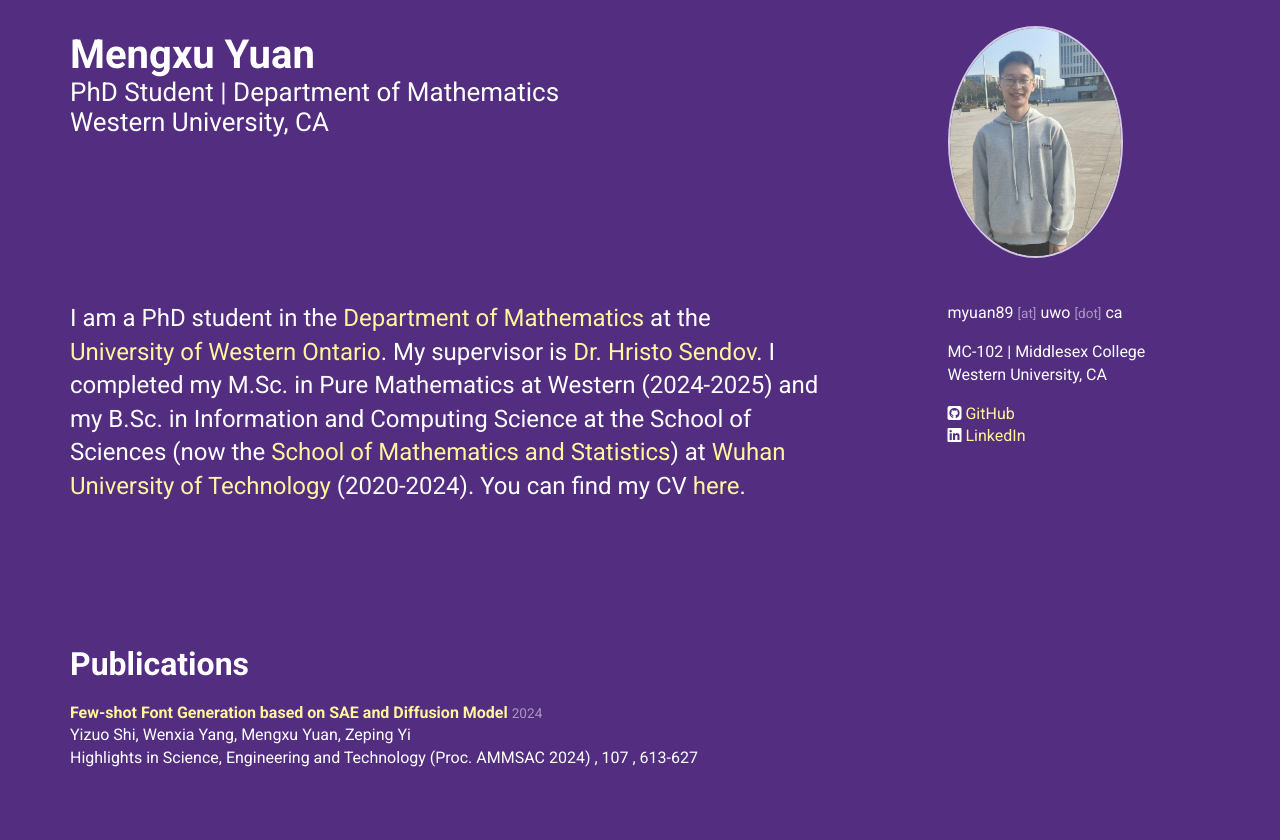
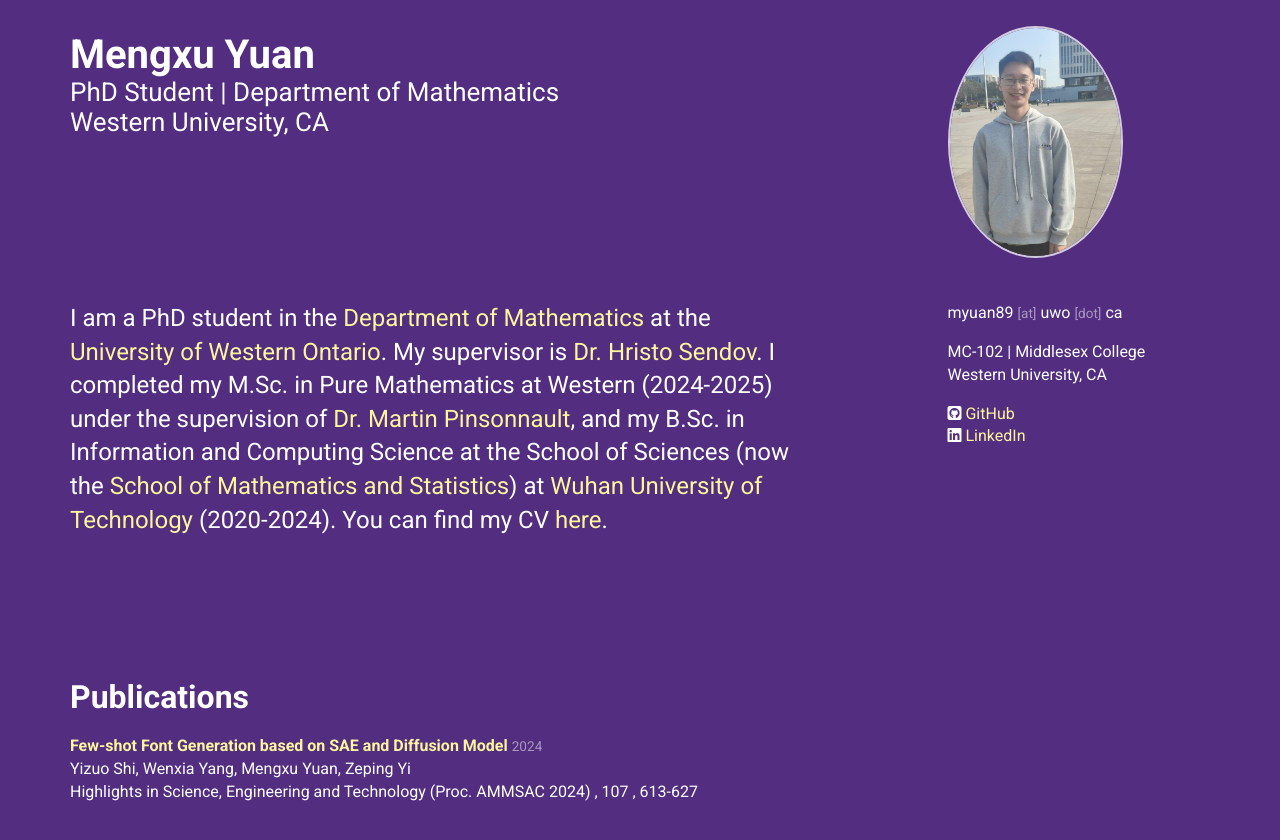
Before and after one commit to Mengxu3/mengxu3.github.io, a Jekyll site: the page built from index.html, in a window 1280 px wide and 900 px high. Shown: the top 840 px of the window. Built offline with Jekyll 4.4.1, drawn with Linux system fonts in a browser that asks for light colours; nearby versions of some CDN libraries.

Commit message:
Update personal.yml

```diff
--- a/_data/personal.yml
+++ b/_data/personal.yml
@@ -26,6 +26,6 @@
   body: >
     I am a PhD student in the [Department of Mathematics](https://www.math.uwo.ca/) at the [University of Western Ontario](https://www.uwo.ca/index.html).
     My supervisor is [Dr. Hristo Sendov](https://www.uwo.ca/stats/people/bios/hristo-sendov.html).
-    I completed my M.Sc. in Pure Mathematics at Western (2024-2025) and my B.Sc. in Information and Computing Science at the School of Sciences (now the [School of Mathematics and Statistics](http://maths.whut.edu.cn/english/)) at  [Wuhan University of Technology](https://english.whut.edu.cn/) (2020-2024).
+    I completed my M.Sc. in Pure Mathematics at Western (2024-2025) under the supervision of [Dr. Martin Pinsonnault](https://mpinsonnault.github.io/), and my B.Sc. in Information and Computing Science at the School of Sciences (now the [School of Mathematics and Statistics](http://maths.whut.edu.cn/english/)) at [Wuhan University of Technology](https://english.whut.edu.cn/) (2020-2024).
 
     You can find my CV [here](/assets/Curriculum_Vitae_Mengxu.pdf).
```
